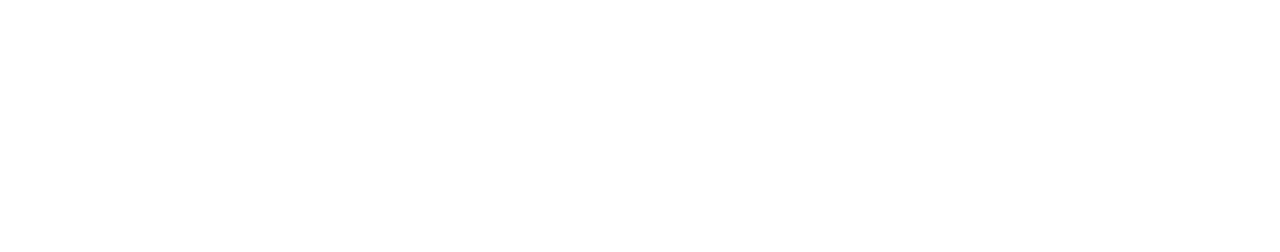
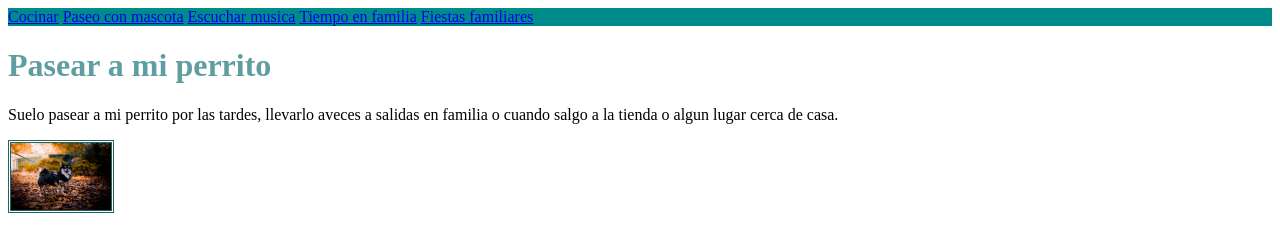
Before and after one commit to paolaramirez24/PasatiemposFavoritosClase4feb, a plain HTML site: page pasear a mi perrito.html in a window 1280 px wide. Drawn offline with Linux system fonts and the light colour scheme.

Commit message:
Agregue el segundo pasatiempo de pasear a mi perrito

```diff
--- a/pasear a mi perrito.html
+++ b/pasear a mi perrito.html
@@ -0,0 +1,29 @@
+<!DOCTYPE html>
+<html lang="en">
+<head>
+    <meta charset="UTF-8">
+    <meta name="viewport" content="width=device-width, initial-scale=1.0">
+    <title>Document</title>
+</head>
+<body>
+    <header style="background-color: darkcyan; color: black;">
+        <nav>
+            <a href="index.html">Cocinar</a>
+            <a href="pasear a mi perrito.html">Paseo con mascota</a>
+            <a href="escuchar musica.html">Escuchar musica</a>
+            <a href="pasar tiempo con mi familia.html">Tiempo en familia</a>
+            <a href="tener fiestas familiares.html">Fiestas familiares</a>
+        </nav>
+    </header>
+    <main>
+        <h1 style="color: cadetblue;">Pasear a mi perrito</h1>
+        <p>Suelo pasear a mi perrito por las tardes, llevarlo aveces a salidas en familia
+            o cuando salgo a la tienda o algun lugar cerca de casa.</p>
+        <img
+        style="border: double rgb(31, 100, 103);"
+        width="100px"
+        src="img/Paseo.jpg"
+        alt="Pasear">
+    </main>
+</body>
+</html>
```
Also changed, not shown: index.html (+18 -1 lines), img/Paseo.jpg (added).
